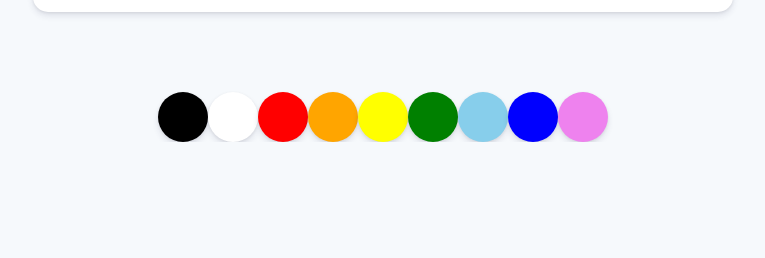
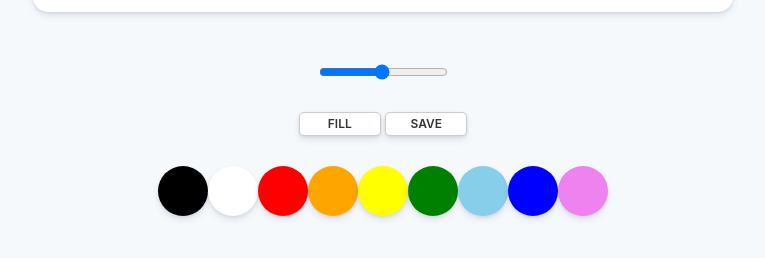
Before and after one commit to I-am-just-LJ/js-painter, a plain HTML site: page index.html in a window 1280 px wide. Shown: the part 738-996 px from the top of the page, without its empty margins (257-1022 px from the left). Before the commit the page ends 880 px from the top, so only its background shows below. Drawn offline with Linux system fonts and the light colour scheme.

Commit message:
complete css

```diff
--- a/index.html
+++ b/index.html
@@ -9,6 +9,20 @@
   <body>
     <canvas id="jsCanvas" class="canvas"></canvas>
     <div class="controls">
+      <div class="controls__range">
+        <input
+          type="range"
+          id="jsRange"
+          min="0.1"
+          max="5.0"
+          value="2.5"
+          step="0.1"
+        />
+      </div>
+      <div class="controls__btns">
+        <button id="jsMode">Fill</button>
+        <button id="jsSave">Save</button>
+      </div>
       <div class="controls__colors" id="jsColors">
         <div class="controls__color" style="background-color: black"></div>
         <div class="controls__color" style="background-color: white"></div>
--- a/styles.css
+++ b/styles.css
@@ -7,7 +7,7 @@ body {
   display: flex;
   flex-direction: column;
   align-items: center;
-  padding-top: 50px;
+  padding: 50px 0;
 }
 
 .canvas {
@@ -19,7 +19,38 @@ body {
 }
 
 .controls {
-  margin-top: 80px;
+  margin-top: 50px;
+  display: flex;
+  flex-direction: column;
+  align-items: center;
+}
+
+.controls .controls__range {
+  margin-bottom: 30px;
+}
+
+.controls .controls__btns {
+  margin-bottom: 30px;
+}
+
+.controls__btns button {
+  all: unset;
+  cursor: pointer;
+  background-color: white;
+  padding: 5px 0px;
+  width: 80px;
+  text-align: center;
+  border-radius: 5px;
+  box-shadow: 0 4px 6px rgba(50, 50, 93, 0.11), 0 1px 3px rgba(0, 0, 0, 0.08);
+  border: 1px solid rgba(0, 0, 0, 0.2);
+  color: rgba(0, 0, 0, 0.8);
+  text-transform: uppercase;
+  font-weight: 600;
+  font-size: 12px;
+}
+
+.controls__btns button:active {
+  transform: scale(0.98);
 }
 
 .controls .controls__colors {
```
